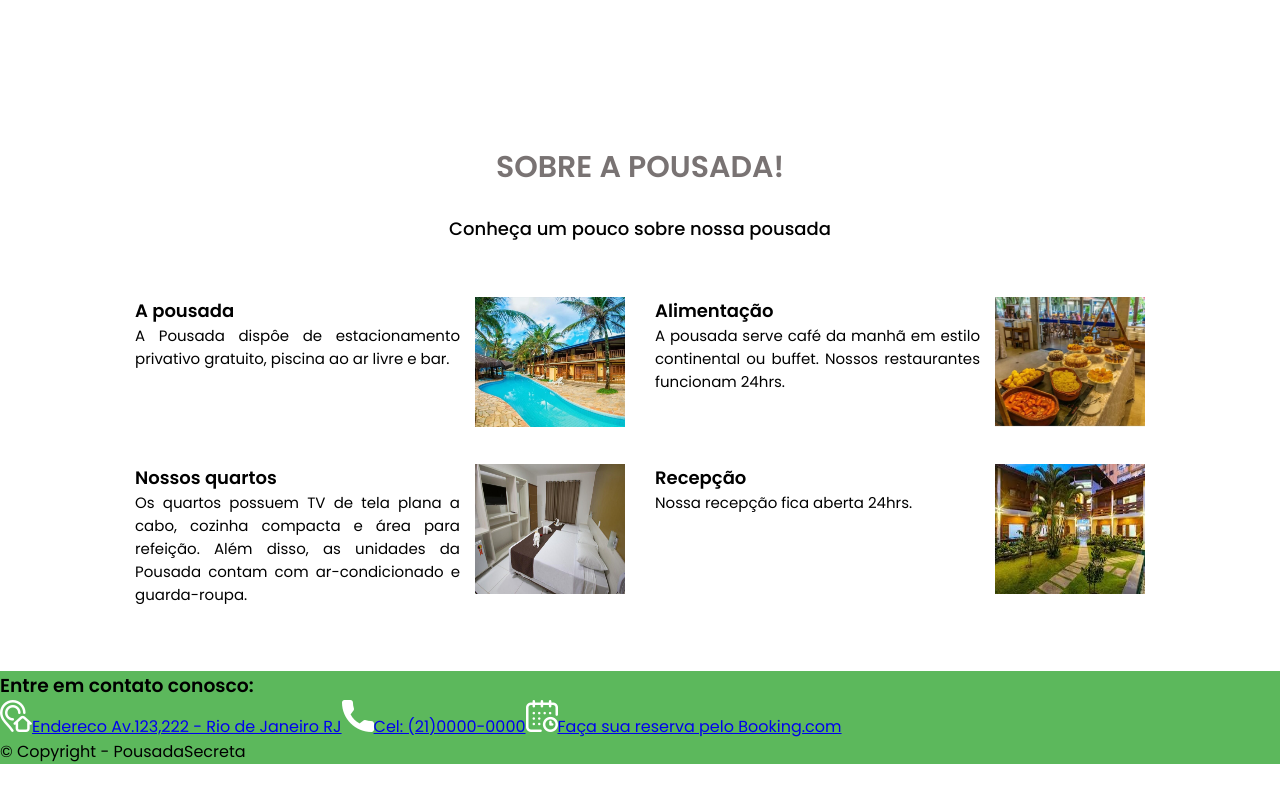
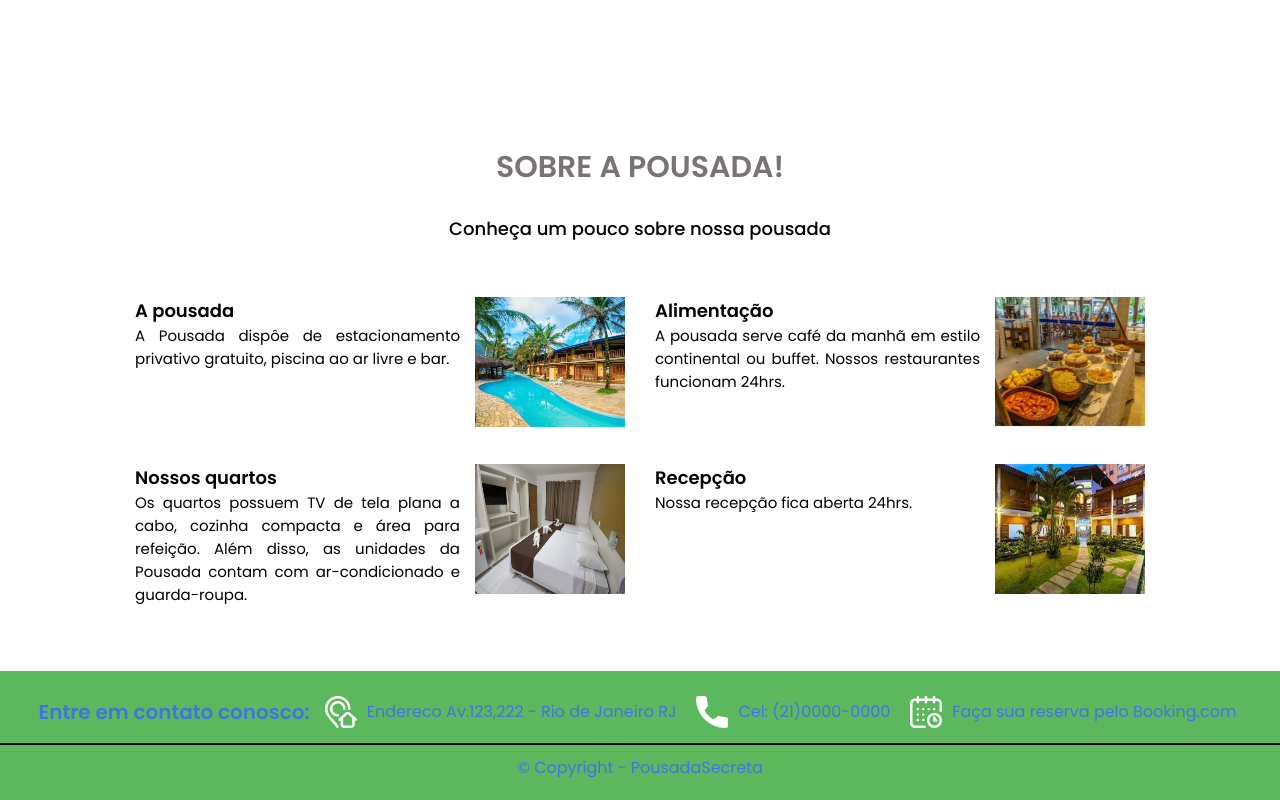
Before and after one commit to Douglaslima93/pousada-secreta, a React (Vite) app: page / in a window 1280 px wide. Shown: the part 1412-2212 px from the top of the page. Before the commit the page ends 2176 px from the top, so only its background shows below. Built offline with nearby package versions, Linux system fonts and the light colour scheme.

Commit message:
responsivo pagina home

```diff
--- a/src/componentes/Banner/style.css
+++ b/src/componentes/Banner/style.css
@@ -16,10 +16,10 @@
     width: 30%;
     height: 200px;
     margin: auto;
-    transform: translate(0 , 100%);
     background-color: #2b796269;
     color: #fff;
     text-align: center;
+    transform: translate(0 , 100%);
 }
 
 .texto-banner h1{
--- a/src/componentes/Rodape/index.jsx
+++ b/src/componentes/Rodape/index.jsx
@@ -8,7 +8,7 @@ export default function Rodape() {
                 <h3>Entre em contato conosco:</h3>
                 <a href="#Mapa"><img src="../icones/endereco.png" alt="Endereço"/>Endereco Av.123,222 - Rio de Janeiro RJ</a>
 
-                <a href="+552100000000"><img src="../icones/telefone.png" alt="Telefone"/>Cel: (21)0000-0000</a>
+                <a href="tel:+552100000000"><img src="../icones/telefone.png" alt="Telefone"/>Cel: (21)0000-0000</a>
 
                 <a href="https://www.booking.com/index.pt-br.html?label=gen173nr-
                 1BCAEoggI46AdIM1gEaCCIAQGYAS24ARfIAQzYAQHoAQGIAgGoAgO4AuGTxqUGwAIB0gIkN2Q3ZWMxZDAtZTc3MS00MGY4LWExOT
--- a/src/componentes/Rodape/style.css
+++ b/src/componentes/Rodape/style.css
@@ -1,3 +1,75 @@
 footer{
     background-color: #5cb85c;
+    display: flex;
+    flex-direction: column;
+    align-items: center;
+    padding: 20px 0;
 }
+
+.contato{
+    display: flex;
+    flex-direction: row;
+    justify-content: space-between;
+    align-items: center;
+    padding: 0 20px;
+    gap: 10px;
+}
+
+.contato h3{
+    font-size: 20px;
+    color: #3e75e2;
+}
+
+.contato h3:hover{
+    color: #fff;
+}
+
+.contato a {
+    text-decoration: none;
+    display: flex;
+    flex-direction: row;
+    align-items: center;
+    gap: 10px;
+    color: #3e75e2;
+    padding: 5px;
+}
+
+.contato a:hover {
+    color: #fff;
+}
+
+.patente{
+    text-align: center;
+    border-top: 2px solid #000;
+    margin-top: 10px;
+    padding-top: 10px;
+    width: 100%;
+}
+
+.patente span{
+    color: #3e75e2;
+}
+
+.patente span:hover{
+    color: #fff;
+}
+
+@media screen and (max-width: 350px) {
+    .contato{
+        display: flex;
+        flex-direction: column;
+        justify-content: center;
+        align-items: flex-start;
+        padding: 10px 20px;
+    }
+}
+
+@media screen and (max-width: 768px) {
+    .contato{
+        display: flex;
+        flex-direction: column;
+        justify-content: center;
+        align-items: flex-start;
+        padding: 10px 20px;
+    }
+}
--- a/src/componentes/paginas/Home/style.css
+++ b/src/componentes/paginas/Home/style.css
@@ -57,3 +57,31 @@ main{
     padding: 20px 0;
     color: #797373;
 }
+
+@media screen and (max-width: 350px) {
+    .container-bem-vindo {
+        padding: 50px 10px;
+    }
+
+    .texto-bem-vindo h2{
+        text-align: center;
+    }
+
+    .texto-bem-vindo p {
+        text-align: center;
+    }
+}
+
+@media screen and (max-width: 768px) {
+    .container-bem-vindo {
+        padding: 50px 10px;
+    }
+
+    .texto-bem-vindo h2{
+        text-align: center;
+    }
+
+    .texto-bem-vindo p {
+        text-align: center;
+    }
+}
--- a/src/componentes/paginas/Sobre/style.css
+++ b/src/componentes/paginas/Sobre/style.css
@@ -3,6 +3,10 @@
     flex-direction: column;
     align-items: center;
     padding: 50px 0;
+}
+
+.sobre-texto p {
+    text-align: center;
 }
 
 .container-sobre{
```
